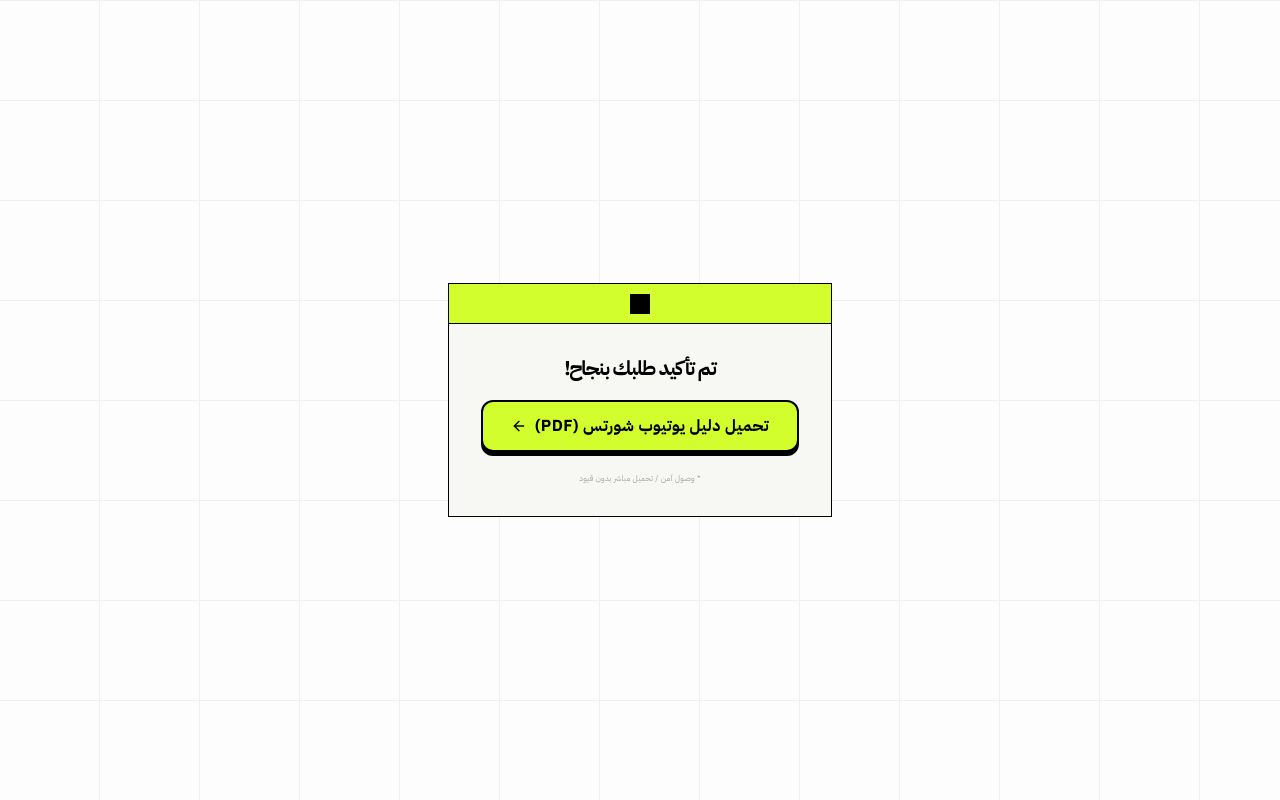
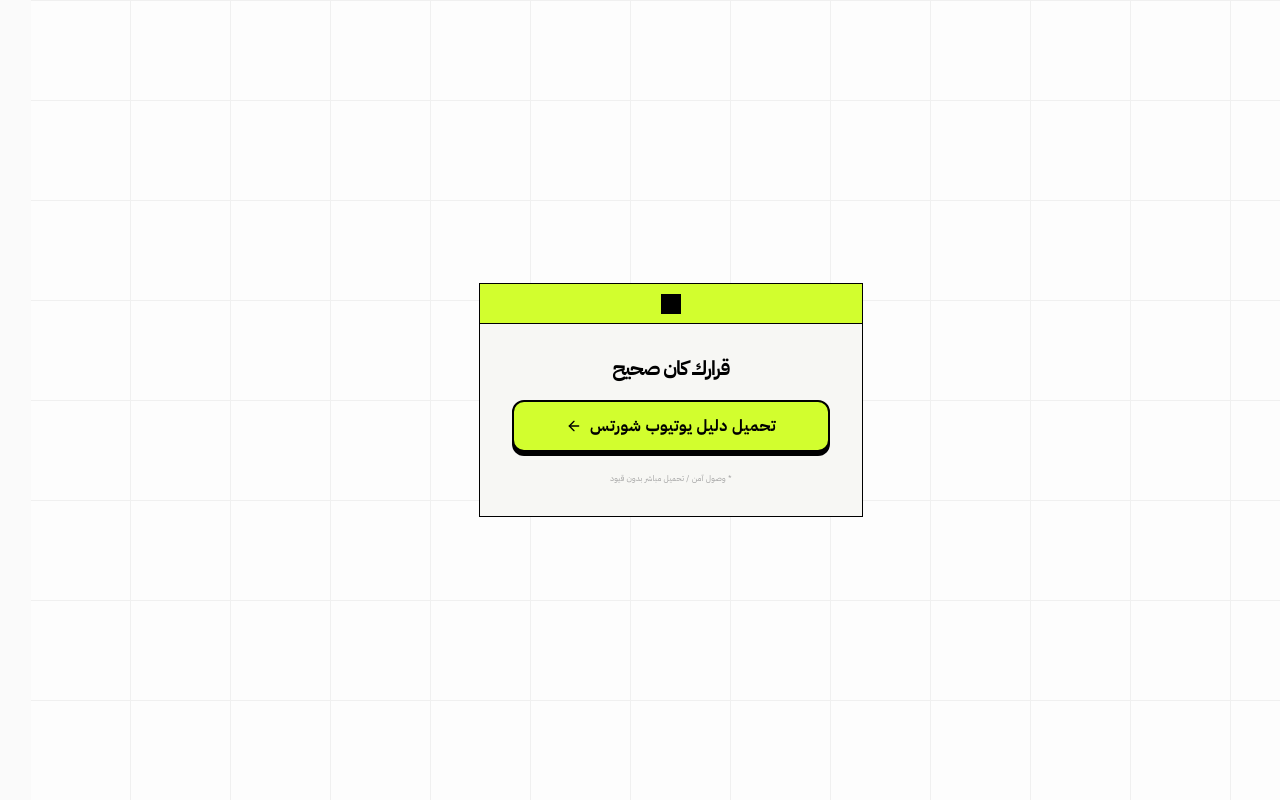
Before and after one commit to Daifou/ebook-sales-page, a React (Vite) app: page /thankyou in a window 1280 px wide. Built offline with nearby package versions, Linux system fonts and the light colour scheme.

Commit message:
update thank you page heading and button text

```diff
--- a/src/components/ThankYou.tsx
+++ b/src/components/ThankYou.tsx
@@ -18,13 +18,13 @@
 
         <div className="p-5 md:p-8 flex flex-col items-center justify-center text-center space-y-5">
           <h1 className="font-sans text-lg md:text-xl font-black tracking-tighter leading-[1.2] text-black">
-            تم تأكيد طلبك بنجاح!
+            قرارك كان صحيح
           </h1>
 
           <button
             className="btn-3d-lime w-full px-6 py-3 text-black font-sans font-black text-sm md:text-base tracking-wide flex items-center justify-center gap-2 focus-visible:outline-none focus-visible:ring-4 focus-visible:ring-[#D2FE2E]/70"
           >
-            <span>تحميل دليل يوتيوب شورتس (PDF)</span>
+            <span>تحميل دليل يوتيوب شورتس</span>
             <ArrowRight className="w-4 h-4 rotate-180" />
           </button>
 
```
